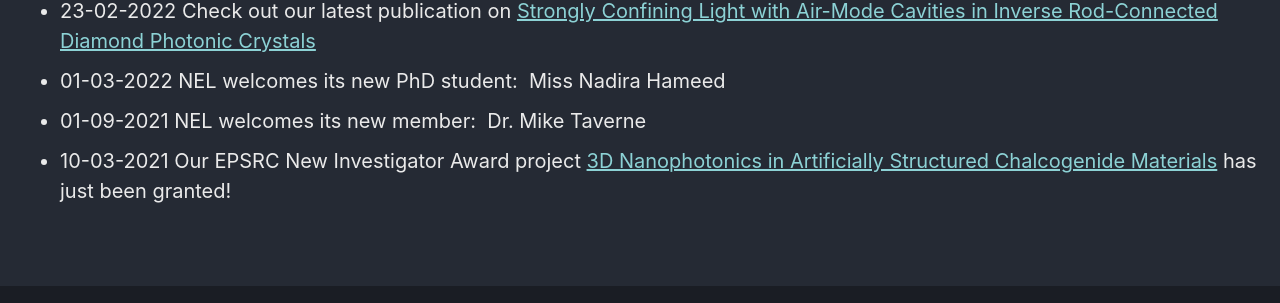
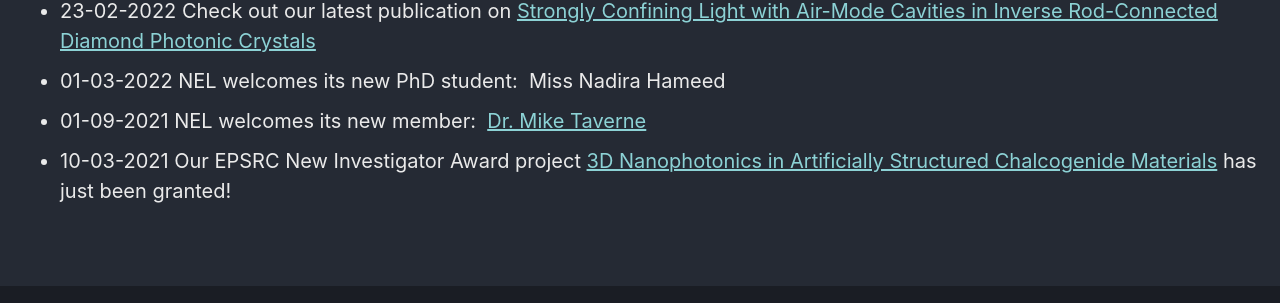
Before and after one commit to qubits/nanophotonicenglab.github.io, a Jekyll site: the page built from _pages/home.md, in a window 1280 px wide. Shown: the part 649-952 px from the top of the page. Built offline with Jekyll 4.4.1, drawn with Linux system fonts in a browser that asks for light colours; cached includes are drawn as plain includes; part of the change alters nothing that is shown.

```diff
--- a/_pages/home.md
+++ b/_pages/home.md
@@ -22,5 +22,5 @@ comments: true
 
 * 23-02-2022 Check out our latest publication on [Strongly Confining Light with Air-Mode Cavities in Inverse Rod-Connected Diamond Photonic Crystals](https://doi.org/10.3390/cryst12030303)<br>
 * 01-03-2022 NEL welcomes its new PhD student:  Miss Nadira Hameed <br>
-* 01-09-2021 NEL welcomes its new member:  Dr. Mike Taverne <br>
+* 01-09-2021 NEL welcomes its new member:  [Dr. Mike Taverne](https://www.northumbria.ac.uk/about-us/our-staff/t/mike-taverne/) <br>
 * 10-03-2021 Our EPSRC New Investigator Award project [3D Nanophotonics in Artificially Structured Chalcogenide Materials](https://gow.epsrc.ukri.org/NGBOViewGrant.aspx?GrantRef=EP/V040030/1) has just been granted! <br>
```
